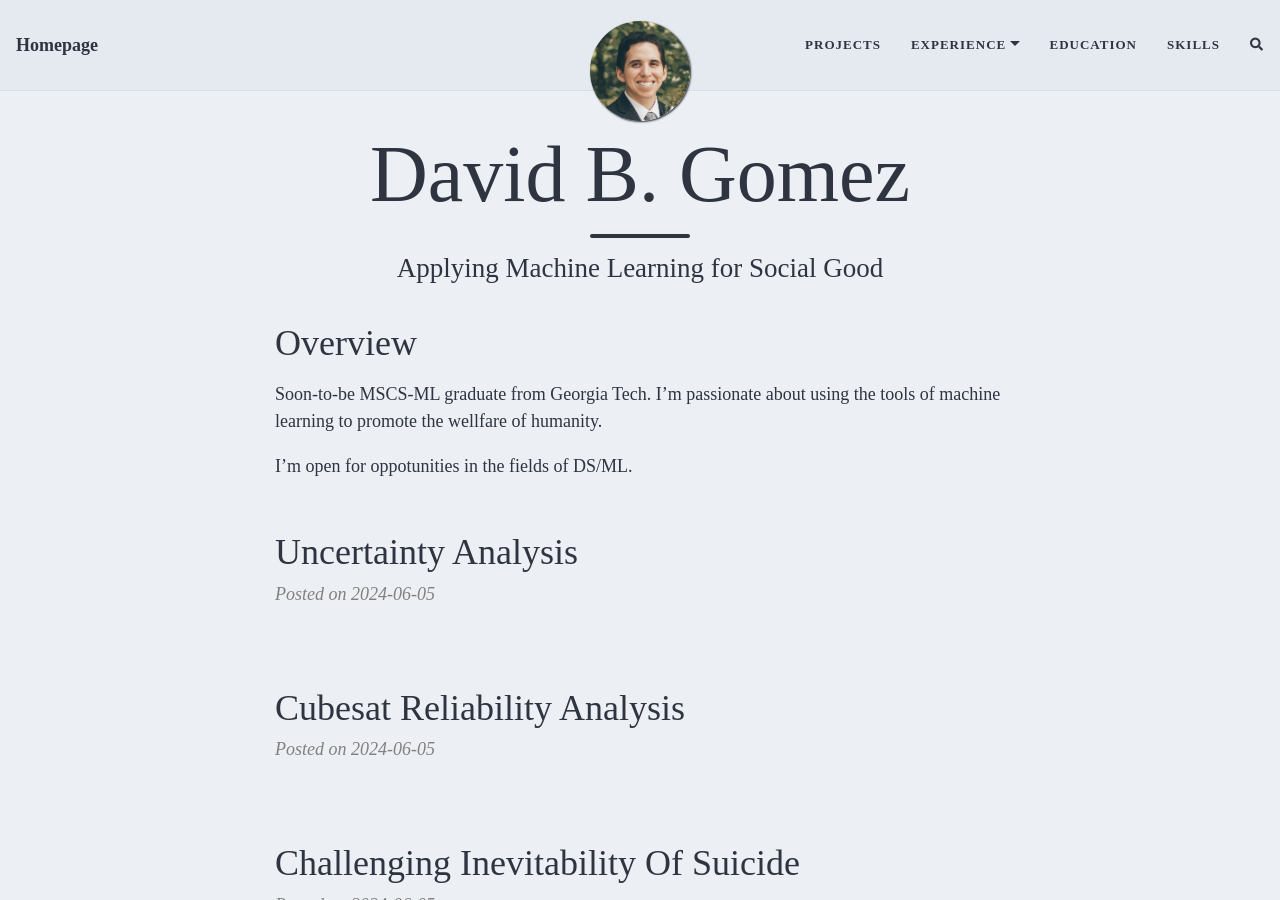
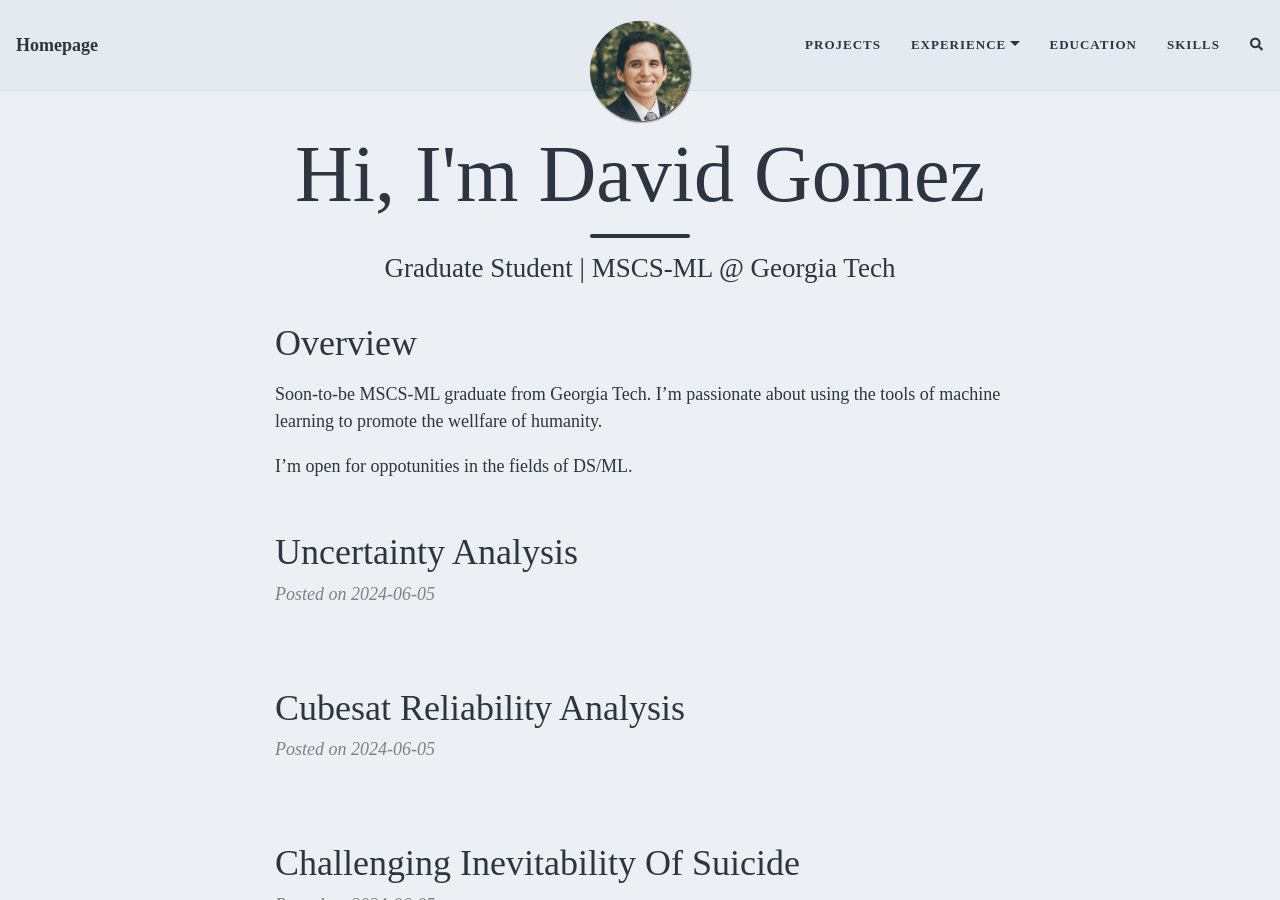
Before and after one commit to dbgomez94/dbgomez94.github.io, a Jekyll site: the page built from index.md, in a window 1280 px wide and 900 px high. Built offline with Jekyll 4.4.1, drawn with Linux system fonts in a browser that asks for light colours; nearby versions of some CDN libraries; the list of posts is cut into pages by our own code; comment, search, counter and statistics services are not loaded.

Commit message:
update homepage

```diff
--- a/index.md
+++ b/index.md
@@ -1,7 +1,7 @@
 ---
 layout: home
-title: David B. Gomez
-subtitle: Applying Machine Learning for Social Good
+title: Hi, I'm David Gomez
+subtitle: Graduate Student | MSCS-ML @ Georgia Tech
 ---
 
 # Overview
```
